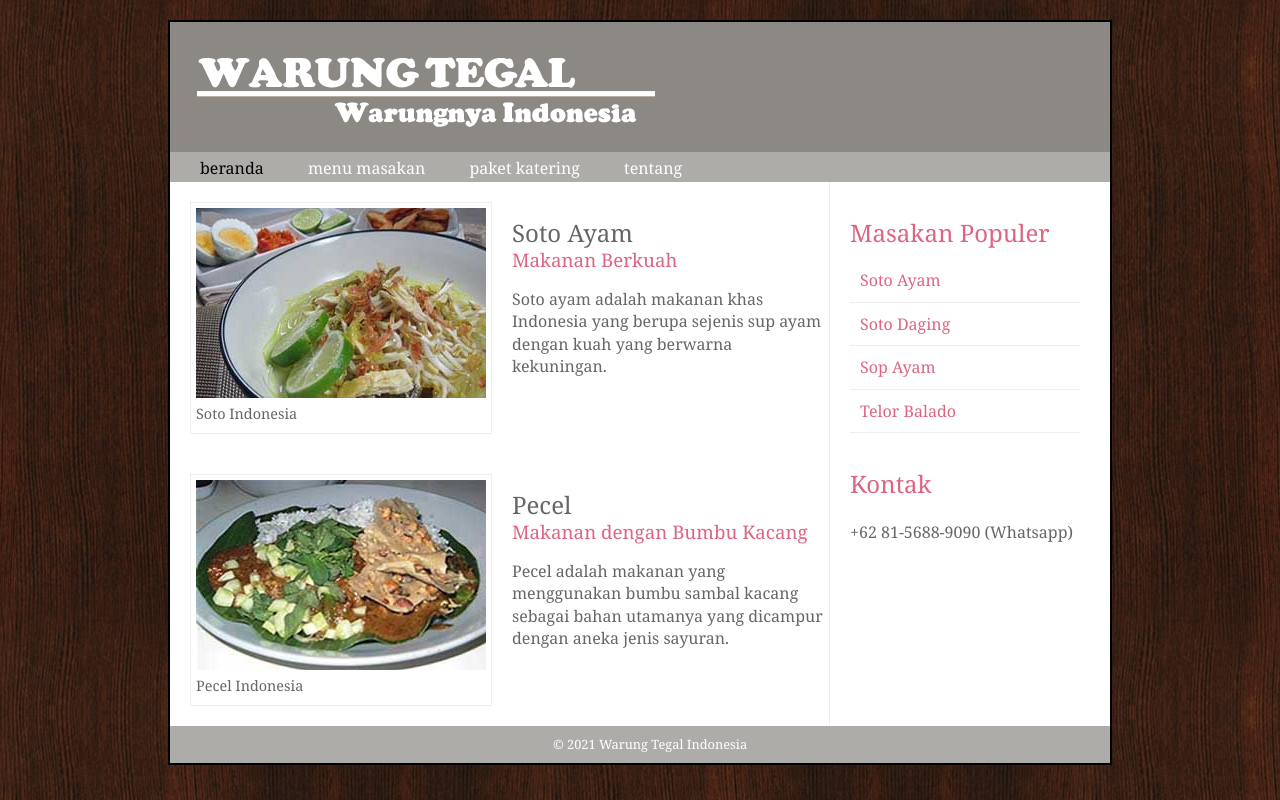
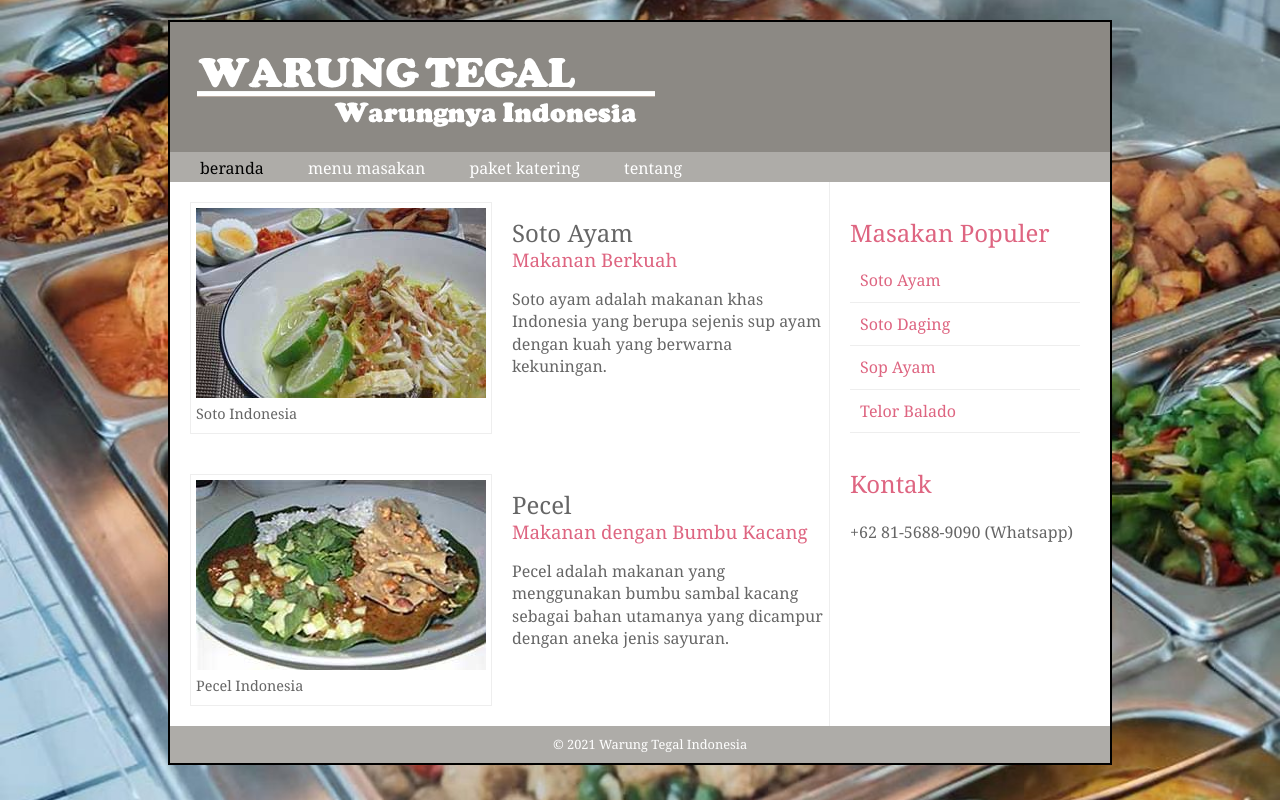
Before and after one commit to ishaqadhel/pweb-homework-3, a plain HTML site: page index.html in a window 1280 px wide. Drawn offline with Linux system fonts and the light colour scheme.

Commit message:
feat: change background

```diff
--- a/style/global.css
+++ b/style/global.css
@@ -11,7 +11,10 @@ figcaption {
 body {
   color: #666666;
   background-color: #f9f8f6;
-  background-image: url("../images/dark-wood.jpg");
+  background-image: url("../images/warteg.jpeg");
+  background-repeat: no-repeat;
+  background-size: cover;
+  min-height: 100%;
   background-position: center;
   font-family: Georgia, Times, serif;
   line-height: 1.4em;
```
Also changed, not shown: images/warteg.jpeg (added).
